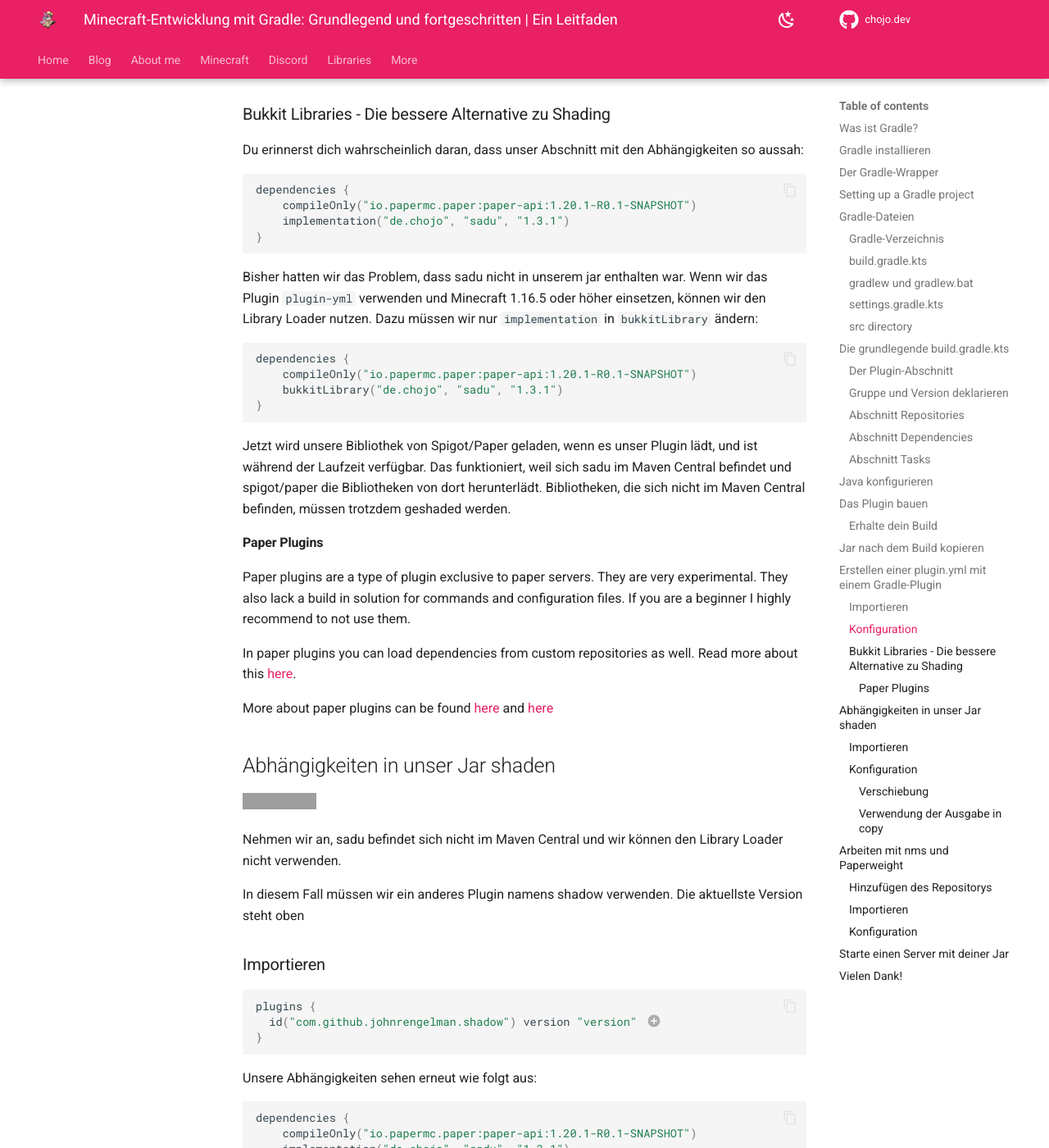
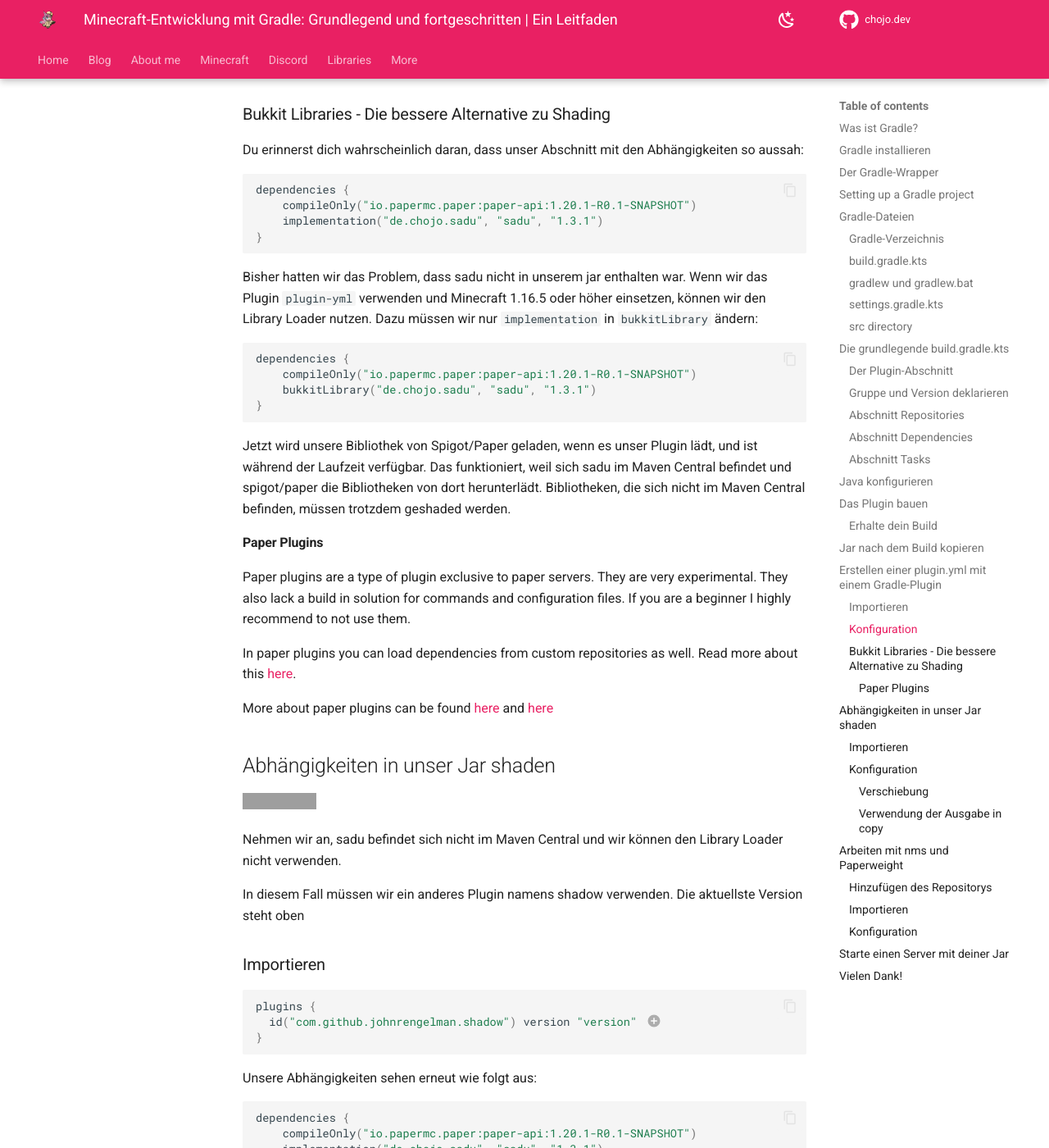
Before and after one commit to rainbowdashlabs/chojodev, an MkDocs documentation site: the page built from docs/blog/de/gradle_minecraft_basic_and_advanced.md, in a window 1280 px wide and 1400 px high, scrolled down 10151 px. Shown: the whole window at 82% size. Built offline with MkDocs 1.6.1 and Material for MkDocs 9.7.7, drawn with Linux system fonts in a browser that asks for light colours; comment, search, counter and statistics services are not loaded; some of the changed text lies outside the part shown; grey boxes are pictures that could not be loaded.

Commit message:
Fix incorrect package reference in build scripts
Updated the dependency definitions in our Gradle build scripts. The previous group identifier for the `sadu` package was `"de.chojo"`, but was found to be incorrect and has been updated to `"de.chojo.sadu"`. This change ensures that the package is correctly imported when these scripts are run.

````diff
--- a/docs/blog/de/gradle_minecraft_basic_and_advanced.md
+++ b/docs/blog/de/gradle_minecraft_basic_and_advanced.md
@@ -265,7 +265,7 @@
 ```java
 dependencies {
     compileOnly("io.papermc.paper:paper-api:1.20.1-R0.1-SNAPSHOT")
-    implementation("de.chojo", "sadu", "1.3.1")
+    implementation("de.chojo.sadu", "sadu", "1.3.1")
 }
 ```
 
@@ -497,7 +497,7 @@
 ```java
 dependencies {
     compileOnly("io.papermc.paper:paper-api:1.20.1-R0.1-SNAPSHOT")
-    implementation("de.chojo", "sadu", "1.3.1")
+    implementation("de.chojo.sadu", "sadu", "1.3.1")
 }
 ```
 
@@ -508,7 +508,7 @@
 ```java
 dependencies {
     compileOnly("io.papermc.paper:paper-api:1.20.1-R0.1-SNAPSHOT")
-    bukkitLibrary("de.chojo", "sadu", "1.3.1")
+    bukkitLibrary("de.chojo.sadu", "sadu", "1.3.1")
 }
 ```
 
@@ -551,7 +551,7 @@
 ```java
 dependencies {
     compileOnly("io.papermc.paper:paper-api:1.20.1-R0.1-SNAPSHOT")
-    implementation("de.chojo", "sadu", "1.3.1")
+    implementation("de.chojo.sadu", "sadu", "1.3.1")
 }
 ```
 
````
Also changed, not shown: docs/blog/posts/gradle_minecraft_basic_and_advanced.md (+4 -4 lines).
